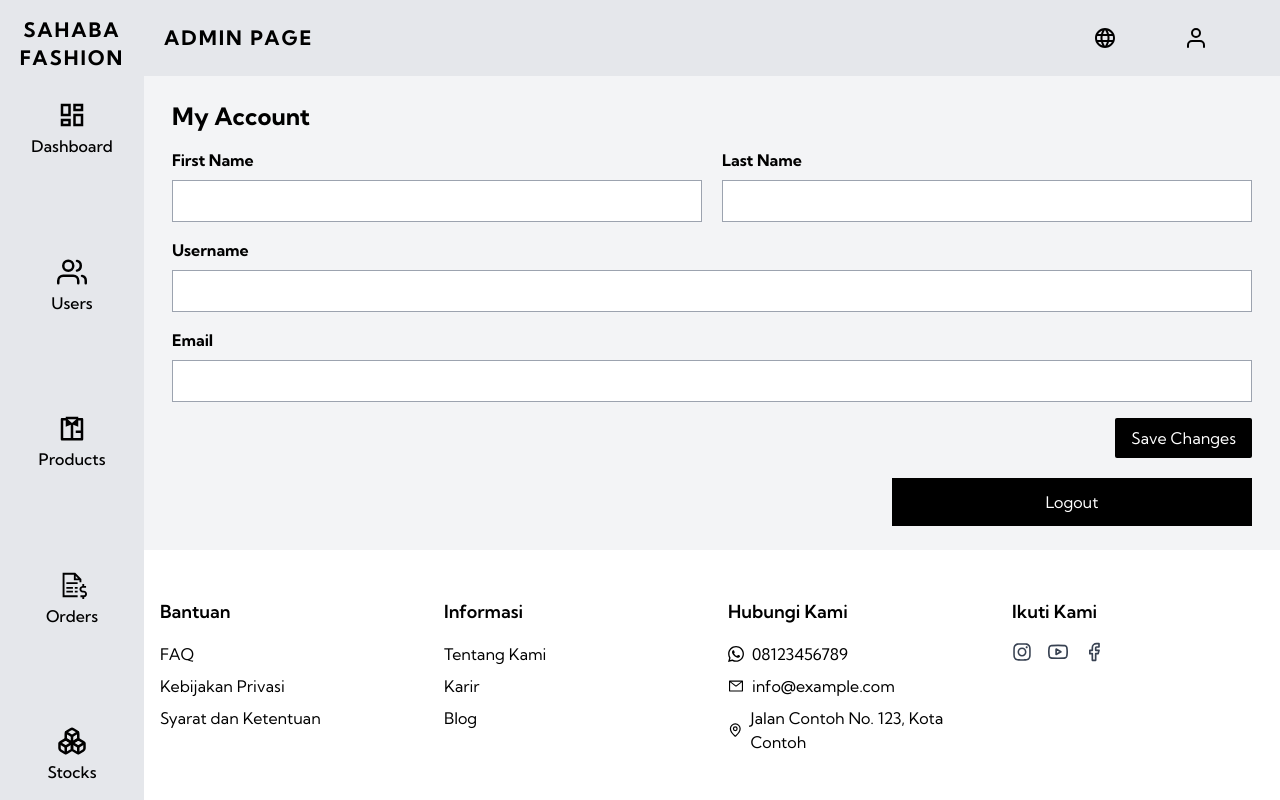
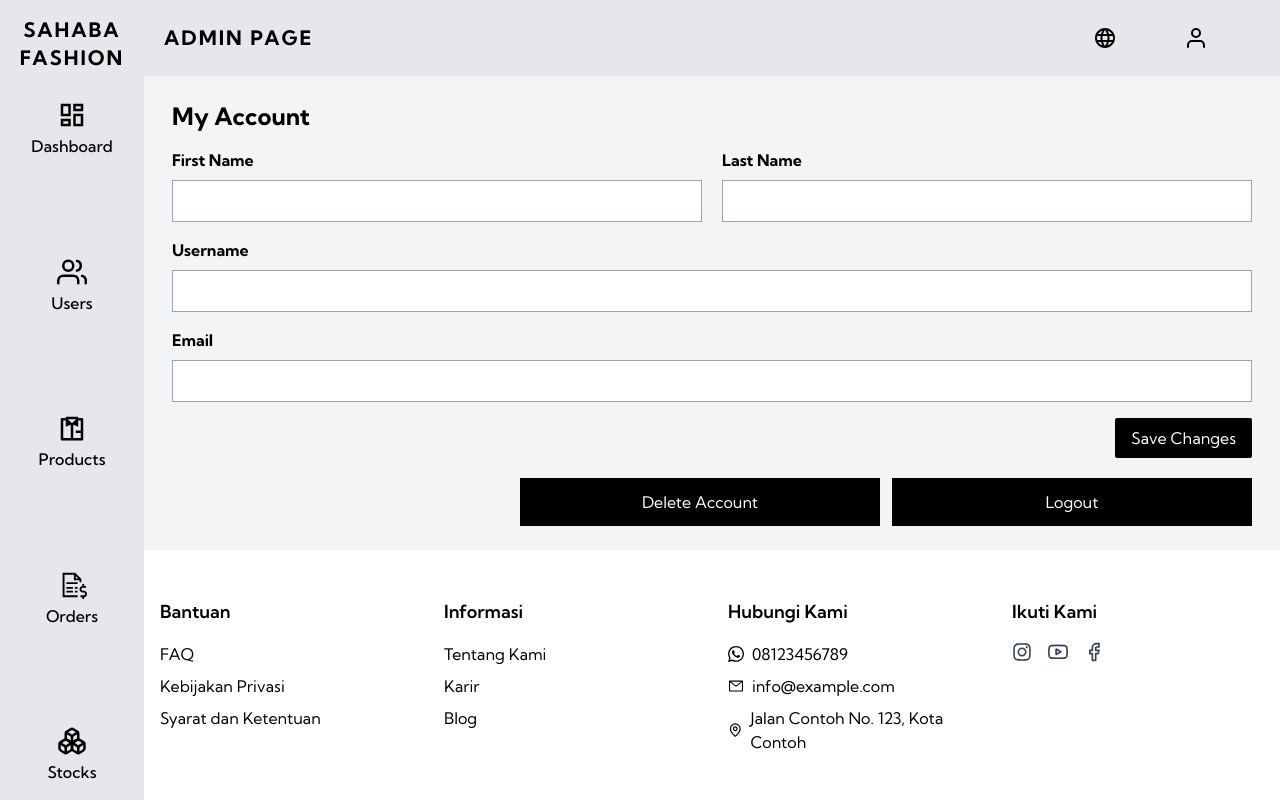
Before and after one commit to kangzBredz04/sahaba-fashion, a React (Vite) app in the folder client/: page /admin/profile in a window 1280 px wide. Built offline with nearby package versions, Linux system fonts and the light colour scheme; no server answers; sample sign-in values are in the browser's storage.

Commit message:
feat(client): Add delete account feature to My Account Admin page

```diff
--- a/client/src/pages/MyAccountAdmin.jsx
+++ b/client/src/pages/MyAccountAdmin.jsx
@@ -4,7 +4,7 @@ import { api } from "../utils";
 import { useNavigate, useOutletContext } from "react-router-dom";
 
 export default function MyAccountAdmin() {
-  const [user, setUser] = useOutletContext();
+  const [user, setUser, idAdmin] = useOutletContext();
   const [editedUser, setEditedUser] = useState({});
 
   const navigate = useNavigate();
@@ -18,7 +18,7 @@ export default function MyAccountAdmin() {
     });
   }, [user]);
 
-  console.log(user);
+  console.log(idAdmin);
 
   if (user) {
     return (
@@ -132,12 +132,24 @@ export default function MyAccountAdmin() {
         </form>
 
         <div className="w-full flex mt-5 justify-end gap-3">
-          {localStorage.getItem("id") === 1 ? (
-            <button className="w-1/3 bg-black text-white py-3">
+          {idAdmin != 1 && (
+            <button
+              className="w-1/3 bg-black text-white py-3"
+              onClick={() => {
+                if (confirm("Apakah yakin anda akan menghapus akun anda ?")) {
+                  api.delete(`/auth/delete/${idAdmin}`).then((res) => {
+                    alert(res.msg);
+                    setUser();
+                    localStorage.removeItem("token");
+                    localStorage.removeItem("role");
+                    localStorage.removeItem("id");
+                    navigate("/login");
+                  });
+                }
+              }}
+            >
               Delete Account
             </button>
-          ) : (
-            ""
           )}
           <button
             onClick={() => {
```
Also changed, not shown: 1 other file (tests, documents, lock files or other folders).
